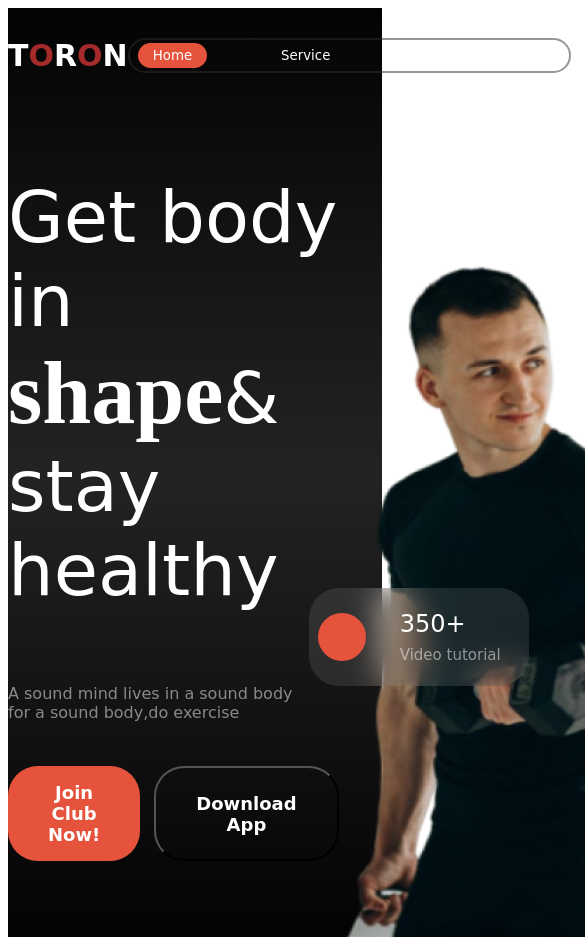
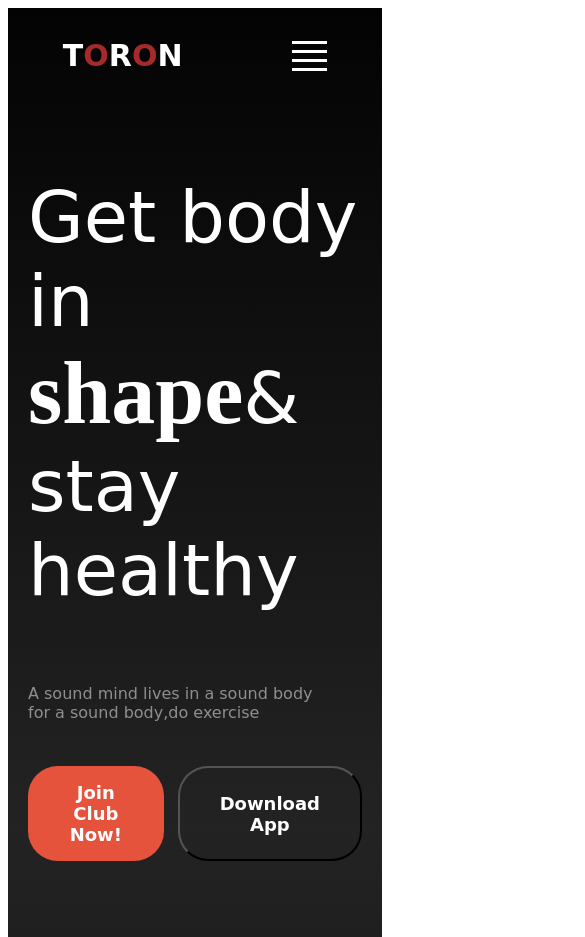
Before and after one commit to fahadNtoron/T0R0N2, a plain HTML site: page index.html in a window 390 px wide. Shown: the top 937 px of the page, 585 px wide, since content can reach past the window. Drawn offline with Linux system fonts and the light colour scheme.

Commit message:
banner responsive done

```diff
--- a/index.html
+++ b/index.html
@@ -17,6 +17,12 @@
                     <button class="no-back"><a href="" class="nav-links">Contact</a></button>
                     <button class="no-back"><a href="" class="nav-links">About</a></button>
                 </div>
+            </nav>
+            <nav>
+                <div class="menu-bar"></div>
+                <div class="menu-bar"></div>
+                <div class="menu-bar"></div>
+                <div class="menu-bar"></div>
             </nav>
         </nav>
         <div class="cont-pic df">
--- a/styles/Velocity.css
+++ b/styles/Velocity.css
@@ -124,4 +124,31 @@
     margin-left: -450px;
     margin-top: 350px;
 }
-/* blur back */
+@media screen and (max-width: 576px) {
+    .nav-button{
+        display: none;
+    }
+    .menu-bar{
+        display: flex;
+        flex-direction: column;
+        width: 35px;
+        height: 3px;
+        background-color: white;
+        margin: 6px 0;
+    }
+    .cont-pic{
+        flex-direction: column;
+        margin-left: 20px;
+        margin-right:20px ;
+    }
+    .mar{
+        margin-left: -350px;
+        margin-top: 250px;
+    }
+    .card2{
+        height: fit-content;
+        margin-left: -130px;
+        margin-top: -500;
+    }
+
+}
```
